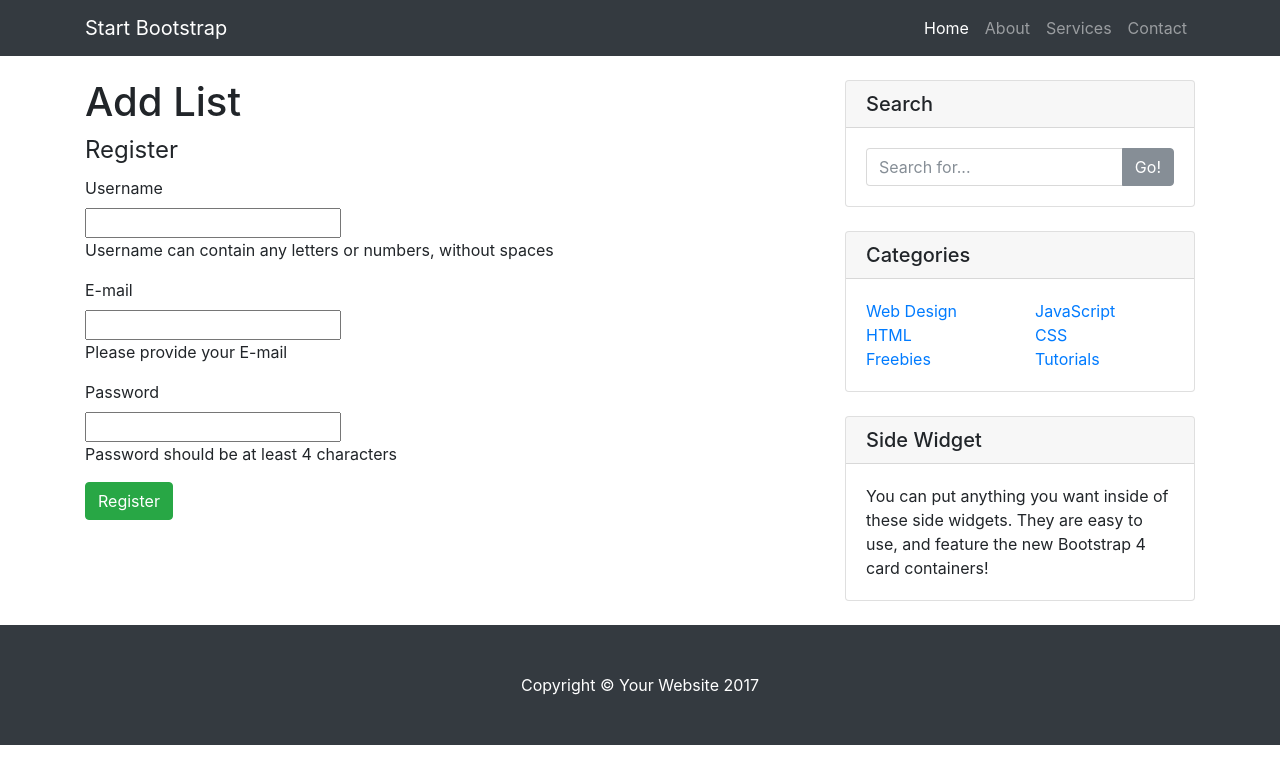
After one commit to dbthanhbinh/demo01, a Flask app: page /users/add in a window 1280 px wide. The commit adds this page. Shown: the top 784 px of the page. Run offline with Flask 2, Linux system fonts and the light colour scheme; some libraries are stand-ins or nearby versions.

Commit message:
Updated demo insert user data

```diff
--- a/app/__init__.py
+++ b/app/__init__.py
@@ -1,4 +1,4 @@
-from flask import Flask, render_template, request, url_for
+from flask import Flask, render_template, request, url_for, redirect
 
 app = Flask(__name__)
 
@@ -25,3 +25,46 @@ def app_users():
 
     view = 'users/index.html'
     return render_template(view, datalist=data)
+
+@app.route('/users/add')
+def app_add_user():
+    view = 'users/add.html'
+    return render_template(view)
+
+@app.route('/users/add', methods=['POST'])
+def app_doAdd_user():
+
+    try:
+        userName = request.form['username']
+        userEmail = request.form['email']
+        userPass = request.form['password']
+
+        conn = mysql.connect()
+        cursor = conn.cursor()
+        cursor.execute("INSERT INTO users (id, name, email, password, active) VALUE(null, '" + userName + "', '" + userEmail + "', '" + userPass + "',1)")
+        conn.commit()
+
+        data = cursor.fetchall()
+
+    except Exception as e:
+        return 'Error'
+    finally:
+        cursor.close()
+        conn.close()
+
+    return redirect(url_for('app_users'))
+
+@app.route('/users/edit/<int:id>')
+def app_edit_user(id):
+
+    conn = mysql.connect()
+    cursor = conn.cursor()
+    cursor.execute("SELECT * FROM users WHERE id=" + id)
+    data = cursor.fetchall()
+
+    view = 'users/edit.html'
+    return render_template(view, objData=data)
+
+@app.route('/users/edit/<int:id>', methods = ['POST'])
+def app_doEdit_user(id):
+    return redirect (url_for('app_users'))
--- /dev/null
+++ b/app/templates/users/add.html
@@ -0,0 +1,48 @@
+{% extends '_layout/_master.html' %}
+
+{% block main %}
+<div class="col-lg-8">
+  <!-- Title -->
+  <h1 class="mt-4">Add List</h1>
+    <form class="form-horizontal" action='' method="POST">
+      <fieldset>
+        <div id="legend">
+          <legend class="">Register</legend>
+        </div>
+        <div class="control-group">
+          <!-- Username -->
+          <label class="control-label"  for="username">Username</label>
+          <div class="controls">
+            <input type="text" id="username" name="username" placeholder="" class="input-xlarge">
+            <p class="help-block">Username can contain any letters or numbers, without spaces</p>
+          </div>
+        </div>
+
+        <div class="control-group">
+          <!-- E-mail -->
+          <label class="control-label" for="email">E-mail</label>
+          <div class="controls">
+            <input type="text" id="email" name="email" placeholder="" class="input-xlarge">
+            <p class="help-block">Please provide your E-mail</p>
+          </div>
+        </div>
+
+        <div class="control-group">
+          <!-- Password-->
+          <label class="control-label" for="password">Password</label>
+          <div class="controls">
+            <input type="password" id="password" name="password" placeholder="" class="input-xlarge">
+            <p class="help-block">Password should be at least 4 characters</p>
+          </div>
+        </div>
+
+        <div class="control-group">
+          <!-- Button -->
+          <div class="controls">
+            <button class="btn btn-success">Register</button>
+          </div>
+        </div>
+      </fieldset>
+    </form>
+</div>
+{% endblock %}
```
Also changed, not shown: app/templates/users/edit.html (added, +36 -0 lines), app/templates/users/index.html (+21 -4 lines).
